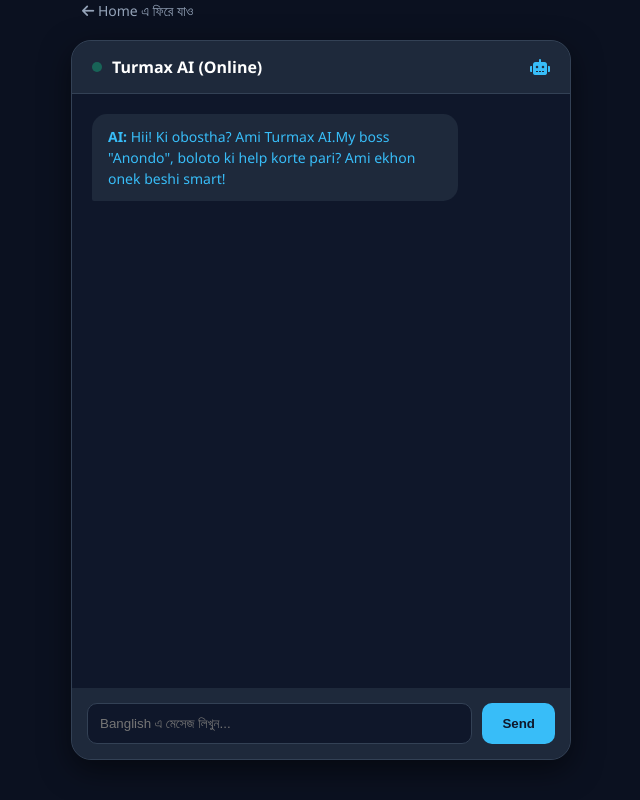
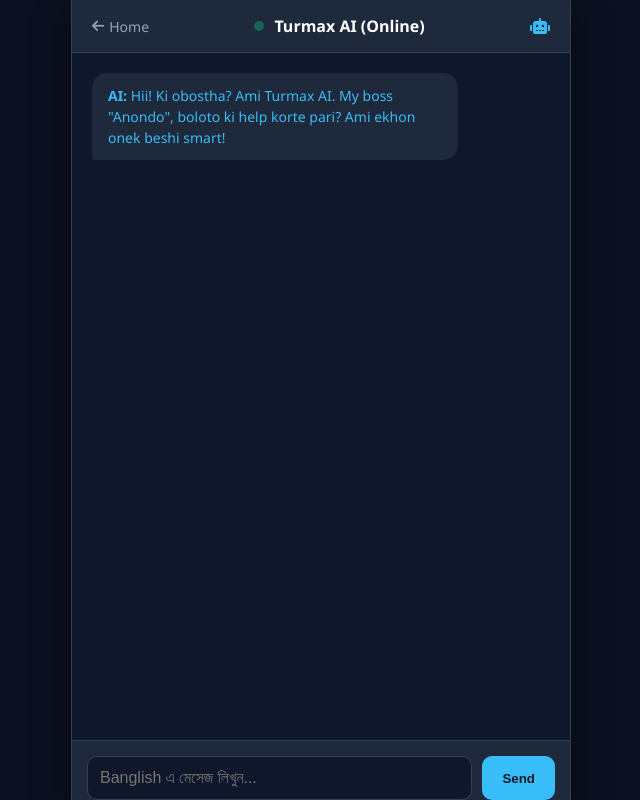
Before and after one commit to spkroy0/anondo-ai, a Flask app: page /chat in a window 1280 px wide. Shown: the whole page, without its empty margins (319-959 px from the left). Run offline with Flask 3, Linux system fonts and the light colour scheme.

Commit message:
Update chat.html

```diff
--- a/templates/chat.html
+++ b/templates/chat.html
@@ -2,36 +2,98 @@
 <html lang="en">
 <head>
     <meta charset="UTF-8">
-    <meta name="viewport" content="width=device-width, initial-scale=1.0">
+    <meta name="viewport" content="width=device-width, initial-scale=1.0, maximum-scale=1.0, user-scalable=no">
     <title>Anondo AI | Turmax Assistant</title>
     <link rel="stylesheet" href="https://cdnjs.cloudflare.com/ajax/libs/font-awesome/6.0.0/css/all.min.css">
     <style>
-        * { box-sizing: border-box; }
-        body { font-family: 'Segoe UI', Tahoma, Geneva, Verdana, sans-serif; background: #0b1120; color: white; margin: 0; display: flex; justify-content: center; align-items: center; min-height: 100vh; }
+        * { box-sizing: border-box; -webkit-tap-highlight-color: transparent; }
 
-        .chat-wrapper { width: 100%; max-width: 500px; height: 90vh; background: #1e293b; border-radius: 20px; display: flex; flex-direction: column; box-shadow: 0 10px 30px rgba(0,0,0,0.5); border: 1px solid #334155; position: relative; }
+        body, html {
+            height: 100%;
+            margin: 0;
+            background: #0b1120;
+            font-family: 'Segoe UI', Tahoma, Geneva, Verdana, sans-serif;
+            overflow: hidden;
+        }
+
+        /* মেইন কন্টেইনার যা কিবোর্ডের সাথে সাইজ বদলাবে */
+        .chat-wrapper {
+            display: flex;
+            flex-direction: column;
+            height: 100dvh; /* dynamic viewport height */
+            width: 100%;
+            max-width: 500px;
+            margin: 0 auto;
+            background: #1e293b;
+            box-shadow: 0 10px 30px rgba(0,0,0,0.5);
+            border-left: 1px solid #334155;
+            border-right: 1px solid #334155;
+            position: relative;
+        }
 
         /* Header */
-        .chat-header { padding: 15px 20px; border-bottom: 1px solid #334155; display: flex; align-items: center; justify-content: space-between; background: #1e293b; border-radius: 20px 20px 0 0; }
+        .chat-header {
+            padding: 15px 20px;
+            border-bottom: 1px solid #334155;
+            display: flex;
+            align-items: center;
+            justify-content: space-between;
+            background: #1e293b;
+        }
         .header-info { display: flex; align-items: center; gap: 10px; }
         .dot { height: 10px; width: 10px; background-color: #10b981; border-radius: 50%; display: inline-block; animation: blink 1.5s infinite; }
         @keyframes blink { 0% { opacity: 1; } 50% { opacity: 0.4; } 100% { opacity: 1; } }
 
         /* Chat Display Area */
-        #chat-box { flex: 1; overflow-y: auto; padding: 20px; scroll-behavior: smooth; display: flex; flex-direction: column; gap: 15px; background: #0f172a; }
+        #chat-box {
+            flex: 1;
+            overflow-y: auto;
+            padding: 20px;
+            display: flex;
+            flex-direction: column;
+            gap: 15px;
+            background: #0f172a;
+            scroll-behavior: smooth;
+        }
         .msg { max-width: 80%; padding: 12px 16px; border-radius: 15px; font-size: 14px; line-height: 1.5; }
         .bot-msg { align-self: flex-start; background: #1e293b; color: #38bdf8; border-bottom-left-radius: 2px; }
         .user-msg { align-self: flex-end; background: #38bdf8; color: #0f172a; font-weight: 500; border-bottom-right-radius: 2px; }
 
-        /* Input Area */
-        .input-area { padding: 15px; background: #1e293b; border-radius: 0 0 20px 20px; display: flex; gap: 10px; }
-        input { flex: 1; background: #0f172a; border: 1px solid #334155; padding: 12px; border-radius: 10px; color: white; outline: none; transition: 0.3s; }
+        /* Input Area - এটি কিবোর্ডের একদম উপরে থাকবে */
+        .input-area {
+            padding: 15px;
+            background: #1e293b;
+            display: flex;
+            gap: 10px;
+            border-top: 1px solid #334155;
+            padding-bottom: env(safe-area-inset-bottom, 15px);
+        }
+        input {
+            flex: 1;
+            background: #0f172a;
+            border: 1px solid #334155;
+            padding: 12px;
+            border-radius: 10px;
+            color: white;
+            outline: none;
+            transition: 0.3s;
+            font-size: 16px; /* জুম সমস্যা রোধ করবে */
+        }
         input:focus { border-color: #38bdf8; }
-        button { background: #38bdf8; border: none; padding: 0 20px; border-radius: 10px; cursor: pointer; color: #0f172a; font-weight: bold; transition: 0.3s; }
-        button:hover { opacity: 0.9; transform: scale(1.02); }
+        button {
+            background: #38bdf8;
+            border: none;
+            padding: 0 20px;
+            border-radius: 10px;
+            cursor: pointer;
+            color: #0f172a;
+            font-weight: bold;
+            transition: 0.3s;
+        }
+        button:hover { opacity: 0.9; }
         button:disabled { background: #475569; cursor: not-allowed; }
 
-        .back-home { position: absolute; top: -40px; left: 10px; color: #94a3b8; text-decoration: none; font-size: 14px; }
+        .back-link { color: #94a3b8; text-decoration: none; font-size: 14px; display: flex; align-items: center; gap: 5px; }
 
         /* Scrollbar Styling */
         #chat-box::-webkit-scrollbar { width: 5px; }
@@ -41,42 +103,41 @@
 <body>
 
 <div class="chat-wrapper">
-    <a href="/" class="back-home"><i class="fas fa-arrow-left"></i> Home এ ফিরে যাও</a>
-
     <div class="chat-header">
+        <a href="/" class="back-link"><i class="fas fa-arrow-left"></i> Home</a>
         <div class="header-info">
             <div class="dot"></div>
-            <span style="font-weight: 600;">Turmax AI (Online)</span>
+            <span style="font-weight: 600; color: white;">Turmax AI (Online)</span>
         </div>
         <i class="fas fa-robot" style="color: #38bdf8;"></i>
     </div>
 
     <div id="chat-box">
-        <div class="msg bot-msg"><b>AI:</b> Hii! Ki obostha? Ami Turmax AI.My boss "Anondo", boloto ki help korte pari? Ami ekhon onek beshi smart!</div>
+        <div class="msg bot-msg"><b>AI:</b> Hii! Ki obostha? Ami Turmax AI. My boss "Anondo", boloto ki help korte pari? Ami ekhon onek beshi smart!</div>
     </div>
 
     <div class="input-area">
-        <input type="text" id="user-input" placeholder="Banglish এ মেসেজ লিখুন..." onkeypress="handleKeyPress(event)">
+        <input type="text" id="user-input" placeholder="Banglish এ মেসেজ লিখুন..." autocomplete="off">
         <button id="send-btn" onclick="askAI()">Send</button>
     </div>
 </div>
 
 <script>
+    const box = document.getElementById('chat-box');
+    const input = document.getElementById('user-input');
+    const btn = document.getElementById('send-btn');
+
     async function askAI() {
-        const input = document.getElementById('user-input');
-        const box = document.getElementById('chat-box');
-        const btn = document.getElementById('send-btn');
+        const userMsg = input.value.trim();
+        if (!userMsg) return;
 
-        if (!input.value.trim()) return;
-
-        const userMsg = input.value.trim();
         input.value = '';
 
-        // ইউজারের মেসেজ স্ক্রিনে দেখানো
+        // ইউজারের মেসেজ
         box.innerHTML += `<div class="msg user-msg">${userMsg}</div>`;
         box.scrollTop = box.scrollHeight;
 
-        // বাটন লোডিং স্টেট
+        // বাটন লোডিং
         btn.disabled = true;
         btn.innerText = "...";
 
@@ -89,7 +150,7 @@
 
             const data = await response.json();
 
-            // এআই-এর মেসেজ স্ক্রিনে দেখানো
+            // এআই-এর মেসেজ
             box.innerHTML += `<div class="msg bot-msg"><b>Turmax AI:</b> ${data.response}</div>`;
         } catch (error) {
             box.innerHTML += `<div class="msg bot-msg" style="color: #ef4444;"><b>System:</b> Connection lost! Server checking koro.</div>`;
@@ -100,12 +161,19 @@
         box.scrollTop = box.scrollHeight;
     }
 
-    // এন্টার বাটন চাপলে মেসেজ যাবে
-    function handleKeyPress(event) {
-        if (event.key === 'Enter') {
+    // এন্টার বাটন ফিক্স
+    input.addEventListener("keypress", function(event) {
+        if (event.key === "Enter") {
             askAI();
         }
-    }
+    });
+
+    // কিবোর্ড ওপেন হলে স্ক্রল ফিক্স
+    input.addEventListener('focus', () => {
+        setTimeout(() => {
+            box.scrollTop = box.scrollHeight;
+        }, 300);
+    });
 </script>
 
 </body>
```
